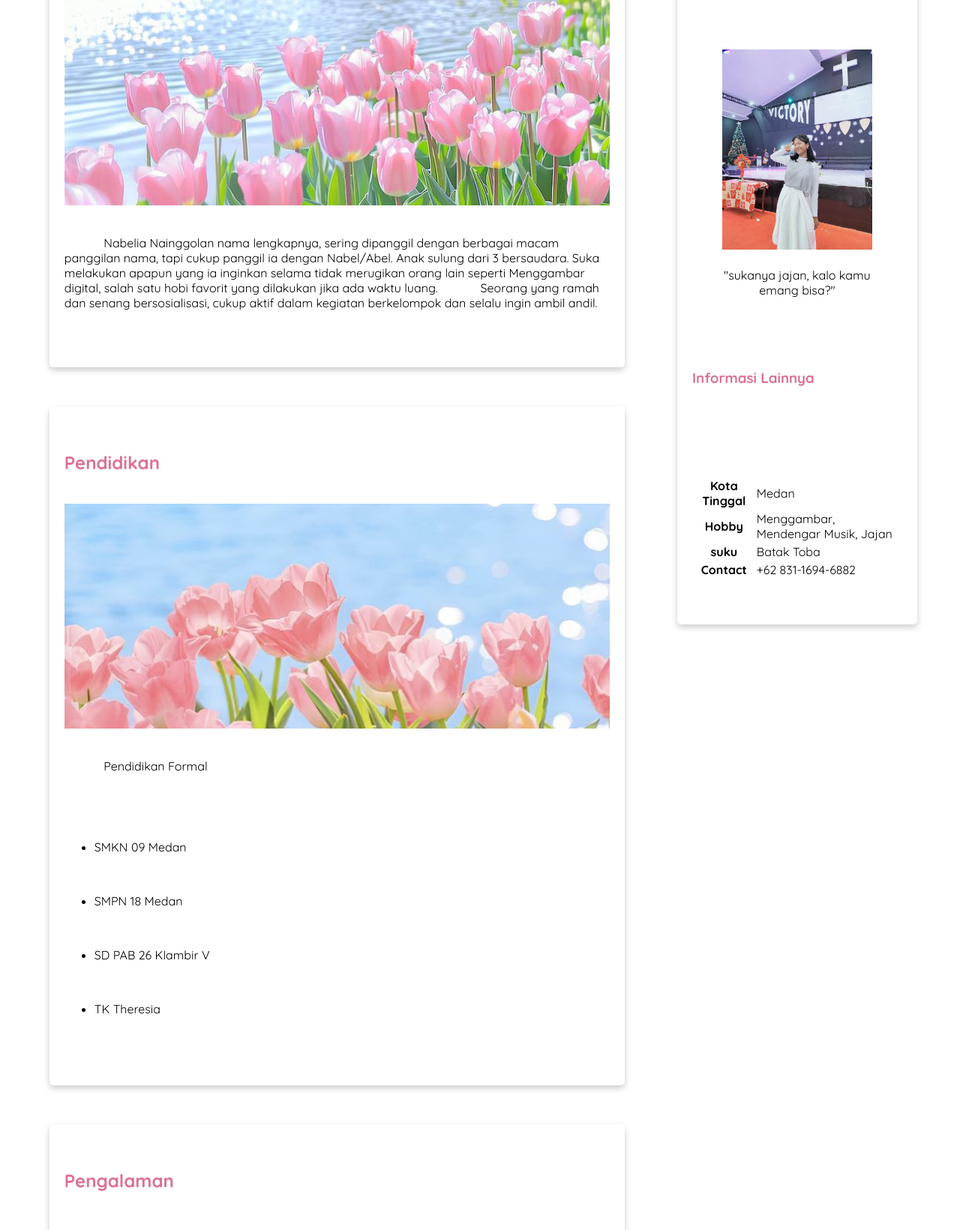
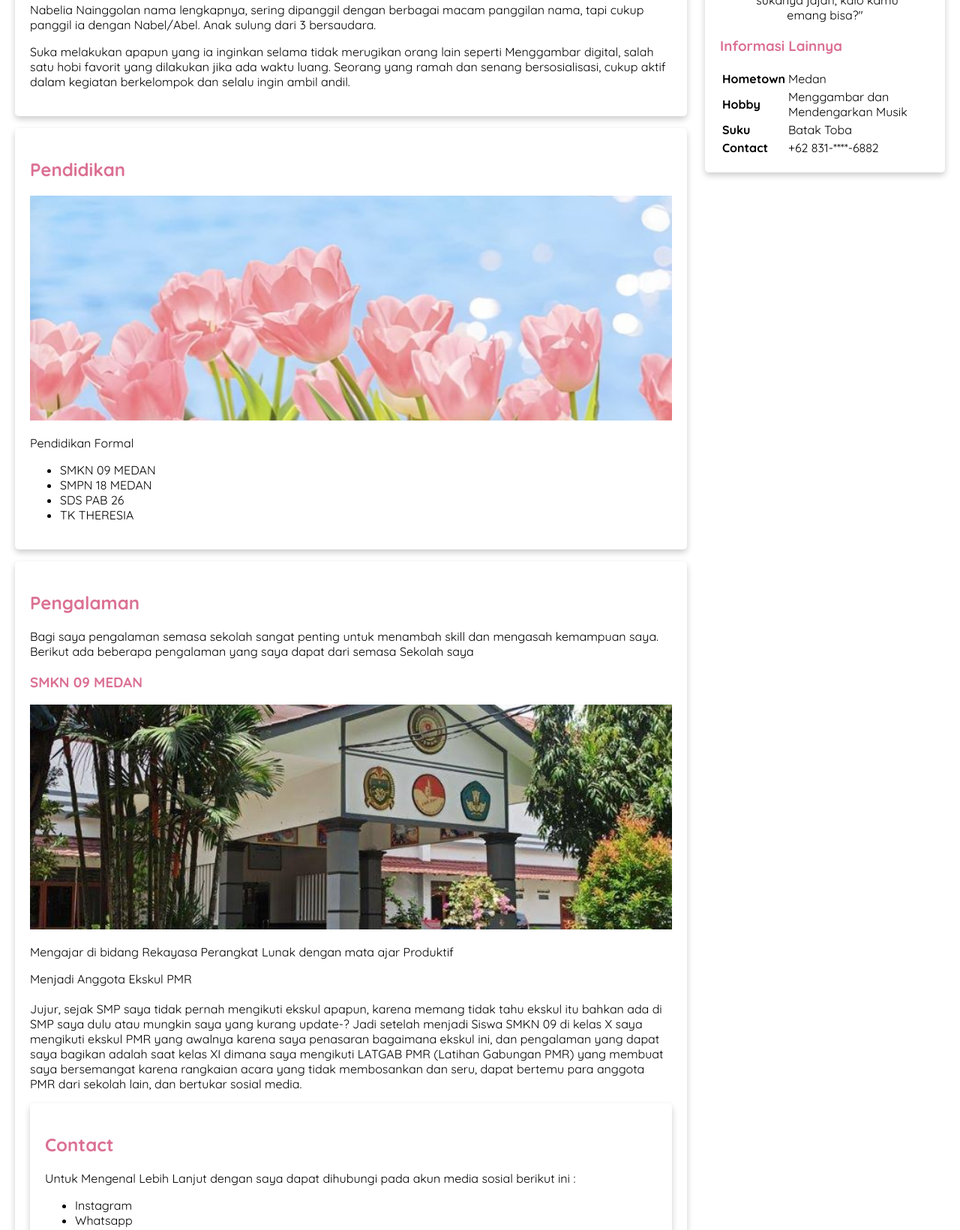
Before and after one commit to Nabelia123/Landing-page2, a plain HTML site: page index.html in a window 1280 px wide. Shown: the part 785-2426 px from the top of the page at 75% size. Drawn offline with Linux system fonts and the light colour scheme.

Commit message:
Update index.html

```diff
--- a/index.html
+++ b/index.html
@@ -3,15 +3,18 @@
   <head>
   <meta charset="utf-8" />
   <meta name="viewport" content="width=device-width, initial-scale=1.0" />
-    <title>Halaman Profil biodata</title>
+  <title>Profile</title>
+
+  <!-- My Own Styles -->
   <link rel="stylesheet" href="style.css" />
+
+  <!-- Google Fonts -->
   <link rel="preconnect" href="https://fonts.googleapis.com" />
   <link rel="preconnect" href="https://fonts.gstatic.com" crossorigin />
   <link
-      href="https://fonts.googleapis.com/css2?family=Quicksand:wght@400;700&display=swap"
-      rel="stylesheet"
-    />
+    href="https://fonts.googleapis.com/css2?family=Quicksand:wght@400;700&display=swap" rel="stylesheet"/>
   </head>
+
   <body>
     <header>
       <div class="jumbotron">
@@ -23,44 +26,52 @@
       <nav>
         <ul>
           <li>
-            <a href="#Personal">Personal</a>
+            <a href="#personal">Personal</a>
           </li>
           <li>
-            <a href="#Pendidikan">Pendidikan</a>
+            <a href="#pendidikan">Pendidikan</a>
           </li>
           <li>
-            <a href="#Pengalaman">Pengalaman</a>
+            <a href="#pengalaman">Pengalaman</a>
           </li>
           <li>
-            <a href="#Contact">Contact</a>
+            <a href="#contact">Contact</a>
           </li>
         </ul>
       </nav>
+
     </header>
+
     <main>
+      <!-- Konten artikel -->
       <div id="content">
-        <article id="Personal" class="card">
+        <article id="personal" class="card">
           <h2>Personal</h2>
-          <img src="pendukung1.jpeg" alt="Personal" class="featured-image" />
+          <img src="pendukung1.jpeg" alt="Personal" class="featured-image"/>
           <p>
-            Nabelia Nainggolan nama lengkapnya, sering dipanggil dengan berbagai macam panggilan nama, tapi cukup panggil ia dengan Nabel/Abel. Anak sulung dari 3 bersaudara. Suka melakukan apapun yang ia inginkan selama tidak merugikan orang lain seperti Menggambar digital, salah satu hobi favorit yang dilakukan jika ada waktu luang.
-            Seorang yang ramah dan senang bersosialisasi, cukup aktif dalam kegiatan berkelompok dan selalu ingin ambil andil.
+            Nabelia Nainggolan nama lengkapnya, sering dipanggil dengan berbagai macam panggilan nama, tapi cukup panggil ia dengan Nabel/Abel. Anak sulung dari 3 bersaudara.
+          </p>
+          <p>
+            Suka melakukan apapun yang ia inginkan selama tidak merugikan orang lain seperti Menggambar digital, salah satu hobi favorit yang dilakukan jika ada waktu luang. Seorang yang ramah dan senang bersosialisasi, cukup aktif dalam kegiatan berkelompok dan selalu ingin ambil andil.
+          </p>
+
+        </article>
+
+        <article id="pendidikan" class="card">
+          <h2>Pendidikan</h2>
+          <img src="pendukung2.jpeg" alt="Pendidikan" class="featured-image"/>
+          <p>
+            Pendidikan Formal
+            <ul>
+              <li>SMKN 09 MEDAN</li>
+              <li>SMPN 18 MEDAN</li>
+              <li>SDS PAB 26</li>
+              <li>TK THERESIA</li>
+            </ul>
           </p>
         </article>
-        <article id="Pendidikan" class="card">
-          <h2>Pendidikan</h2>
-          <img src="pendukung2.jpeg" alt="Pendidikan" class="featured-image" />
-          <p>
-            Pendidikan Formal
-          </p>
-          <p>
-            <ul><li>SMKN 09 Medan</li></ul>
-            <ul><li>SMPN 18 Medan</li></ul>
-            <ul><li>SD PAB 26 Klambir V</li></ul>
-            <ul><li>TK Theresia</li></ul>
-          </p>
-        </article>
-        <article id="Pengalaman" class="card">
+
+        <article id="pengalaman" class="card">
           <h2>Pengalaman</h2>
           <p>
             Bagi saya pengalaman semasa sekolah sangat penting untuk menambah skill dan mengasah kemampuan saya. Berikut ada beberapa pengalaman yang saya dapat dari semasa Sekolah saya
@@ -68,30 +79,30 @@
           <section>
             <h3>SMKN 09 MEDAN</h3>
             <img src="smkn09.jpeg" alt="smkn09" class="featured-image" />
+            <p>Mengajar di bidang Rekayasa Perangkat Lunak dengan mata ajar Produktif</p>
             <p>
                 Menjadi Anggota Ekskul PMR <br><br>
                 Jujur, sejak SMP saya tidak pernah mengikuti ekskul apapun, karena memang tidak tahu ekskul itu bahkan ada di SMP saya dulu atau mungkin saya yang kurang update-? Jadi setelah menjadi Siswa SMKN 09 di kelas X saya mengikuti ekskul PMR yang awalnya karena saya penasaran bagaimana ekskul ini, dan pengalaman yang dapat saya bagikan adalah saat kelas XI dimana saya mengikuti LATGAB PMR (Latihan Gabungan PMR) yang membuat saya bersemangat karena rangkaian acara yang tidak membosankan dan seru, dapat bertemu para anggota PMR dari sekolah lain, dan bertukar sosial media.
             </p>
+
           </section>
-        </article>
-        <article id="Contact" class="card">
+
+        <article class="card">
           <h2>Contact</h2>
+
           <p>
             Untuk Mengenal Lebih Lanjut dengan saya dapat dihubungi pada akun media sosial berikut ini :
             <ul>
               <li>Instagram</li>
-            </ul>
-            <ul>
+              <li>Whatsapp</li>
               <li>Github</li>
-            </ul>
-            <ul>
-              <li>Whatsapp</li>
+              <li>Dicoding</li>
             </ul>
           </p>
         </article>
       </div>
-      <aside>
-        <article class="profile card">
+      <aside id="contact">
+        <article class="profile card" >
           <header>
             <h2>Nabelia Nainggolan</h2>
             <p>Medan, Sumatera Utara</p>
@@ -100,29 +111,36 @@
               <figcaption>"sukanya jajan, kalo kamu emang bisa?"</figcaption>
             </figure>
           </header>
+
           <section>
             <h3>Informasi Lainnya</h3>
-            <table>
+
+            <table style="text-align: left;">
               <tr>
-                <th>Kota Tinggal</th>
+                <th>Hometown</th>
                 <td>Medan</td>
               </tr>
               <tr>
                 <th>Hobby</th>
-                <td>Menggambar, Mendengar Musik, Jajan</td>
+                <td>Menggambar dan Mendengarkan Musik</td>
               </tr>
               <tr>
-                <th>suku</th>
+                <th>Suku</th>
                 <td>Batak Toba</td>
               </tr>
+
               <tr>
                 <th>Contact</th>
-                <td>+62 831-1694-6882</td>
+                <td>+62 831-****-6882</td>
               </tr>
             </table>
           </section>
         </article>
       </aside>
     </main>
+
     <footer>
-      <p>Belajar Dasar Pemrograman Web &#169; 2019, Dicoding Academy</p>
+      <p>Belajar Dasar Pemrograman Web &#169; 2024, SMKN 9 Medan</p>
+    </footer>
+  </body>
+</html>
```
Lines whose indentation alone changed are shown as unchanged.
